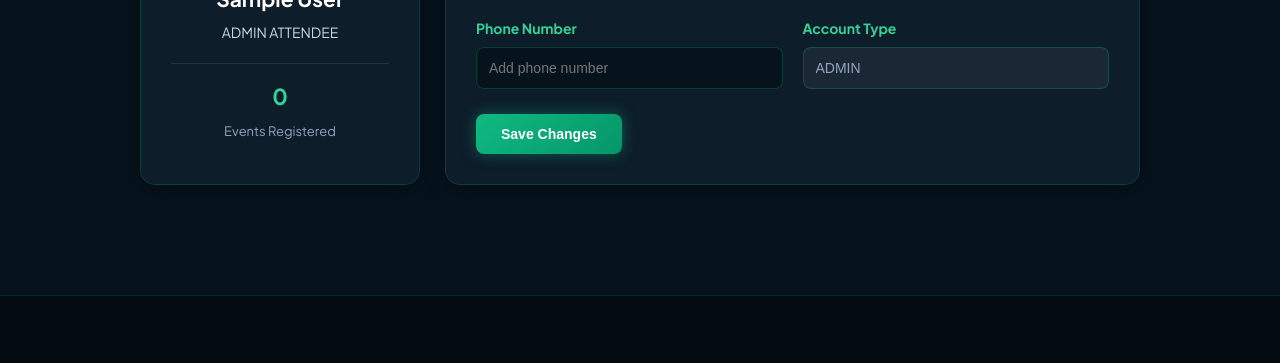
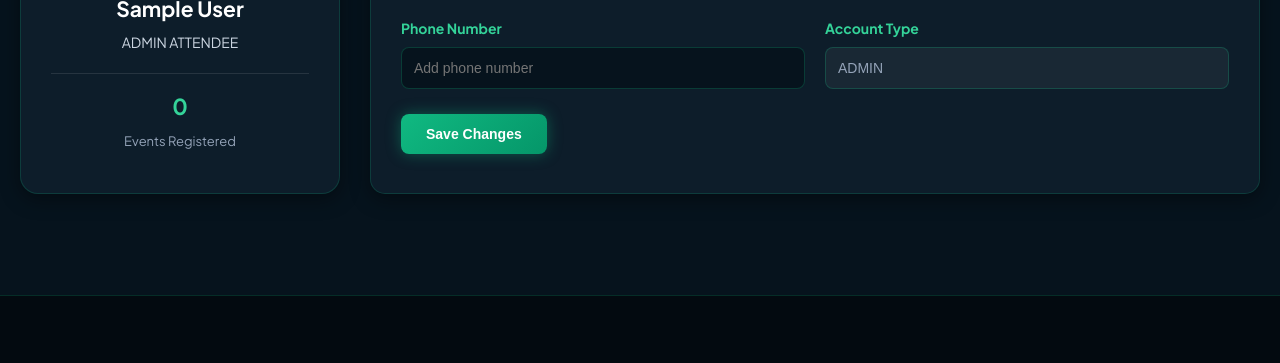
Before and after one commit to madhusudananm17/eventhub, a plain HTML site: page frontend/user/profile.html in a window 1280 px wide. Shown: the part 418-781 px from the top of the page. Drawn offline with Linux system fonts and the light colour scheme; no server answers; sample sign-in values are in the browser's storage.

Commit message:
Increase Profile layout container max-width to 1240px and card padding to 40px for a larger box

```diff
--- a/frontend/user/profile.html
+++ b/frontend/user/profile.html
@@ -25,7 +25,7 @@
         }
 
         .profile-container {
-            max-width: 1000px;
+            max-width: 1240px;
             margin: auto;
         }
 
@@ -45,8 +45,8 @@
 
         .profile-grid {
             display: grid;
-            grid-template-columns: 280px 1fr;
-            gap: 25px;
+            grid-template-columns: 320px 1fr;
+            gap: 30px;
         }
 
         /* PROFILE CARD */
@@ -54,8 +54,8 @@
         .profile-card {
             background: #0d1d2a;
             border: 1px solid rgba(16, 185, 129, 0.2);
-            border-radius: 15px;
-            padding: 30px;
+            border-radius: 18px;
+            padding: 40px 30px;
             text-align: center;
             box-shadow: 0 5px 20px rgba(0,0,0,0.4);
             color: #ffffff;
```
